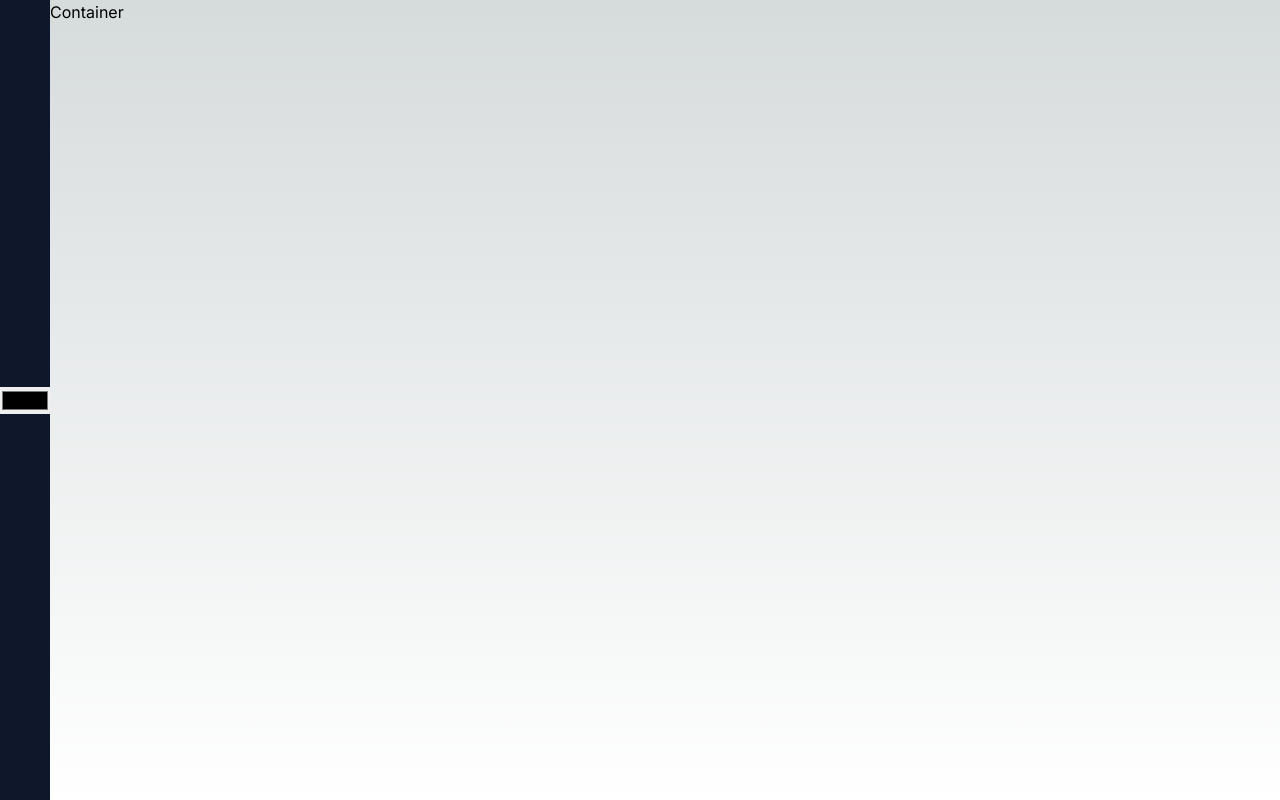
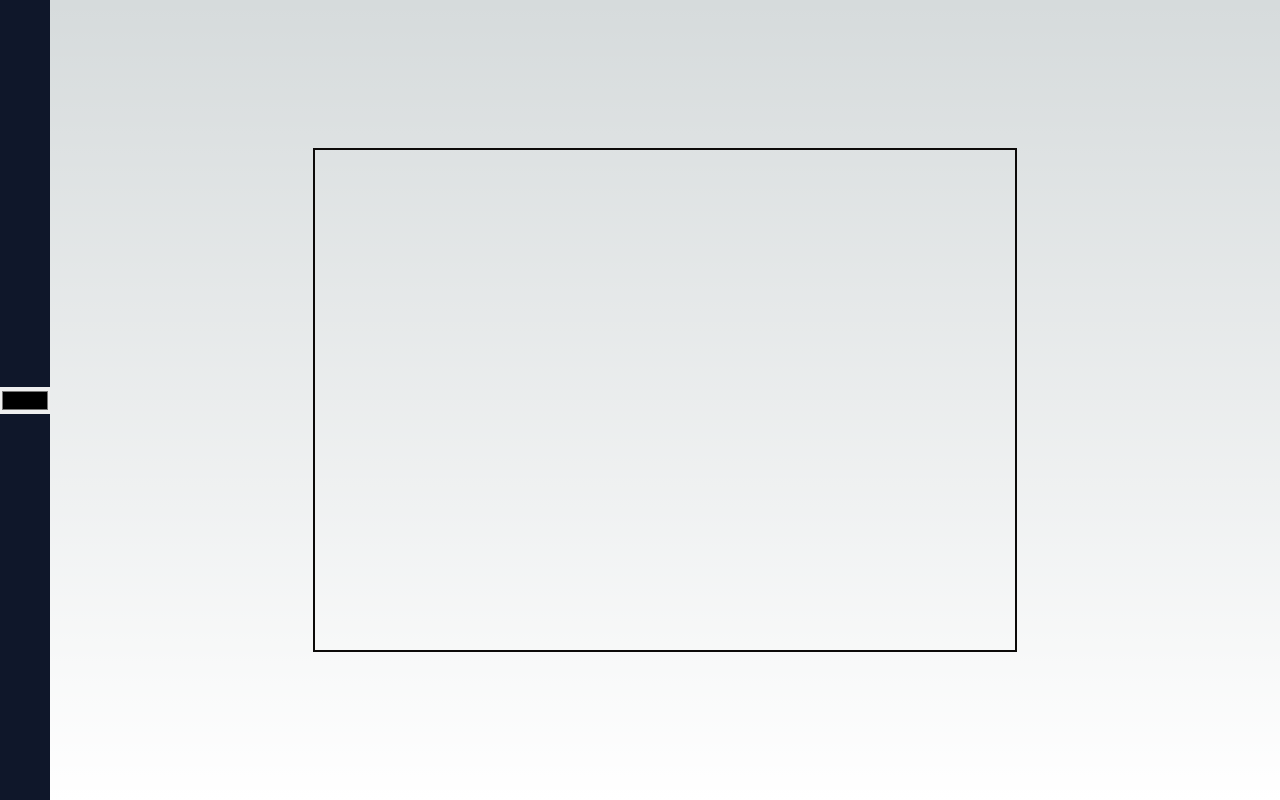
Before and after one commit to naman360/collabdraw, a Next.js app in the folder orion/: page / in a window 1280 px wide. Built offline with nearby package versions, Linux system fonts and the light colour scheme.

Commit message:
feat(orion): canvas setup

```diff
--- a/orion/src/app/page.tsx
+++ b/orion/src/app/page.tsx
@@ -1,12 +1,15 @@
+import Canvas from "@/components/Canvas";
 import { FC } from "react";
 
 const Home: FC = () => {
     return (
-        <div className="h-screen flex flex-column">
+        <div className="h-screen w-full flex flex-column">
             <div className="flex items-center bg-slate-900">
                 <input type="color" />
             </div>
-            <div>Container</div>
+            <div className="w-full flex items-center justify-center">
+                <Canvas width={700} height={500} />
+            </div>
         </div>
     );
 };
--- /dev/null
+++ b/orion/src/components/Canvas.tsx
@@ -0,0 +1,27 @@
+"use client";
+import useOnDraw from "@/hooks/useOnDraw";
+import { CanvasProps, OnDrawType } from "@/types";
+import { FC } from "react";
+
+const Canvas: FC<CanvasProps> = ({ width, height }) => {
+    const onDraw: OnDrawType = (ctx, point) => {
+        if (ctx && point) {
+            ctx.fillStyle = "#000";
+            ctx.beginPath();
+            ctx.arc(point.x, point.y, 2, 0, 2 * Math.PI);
+            ctx.fill();
+        }
+    };
+
+    const setCanvasref = useOnDraw(onDraw);
+
+    return (
+        <canvas
+            className="border-2 border-stone-950"
+            width={width}
+            height={height}
+            ref={setCanvasref}
+        />
+    );
+};
+export default Canvas;
```
